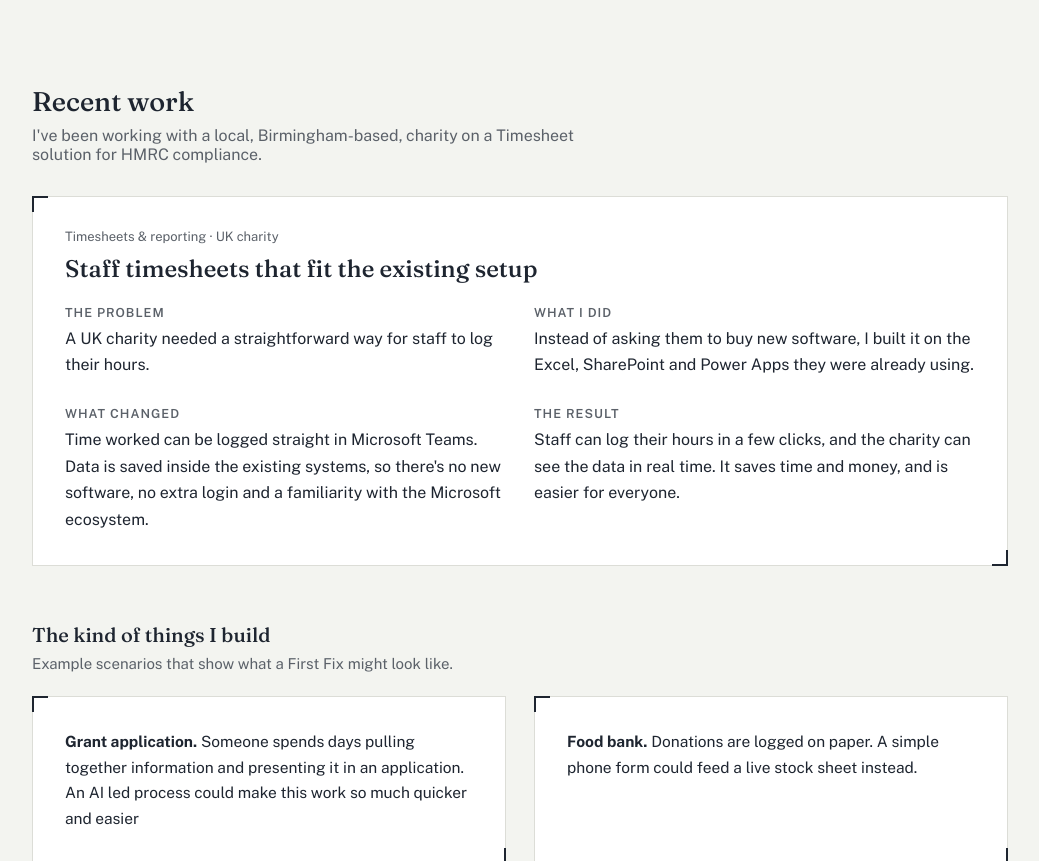
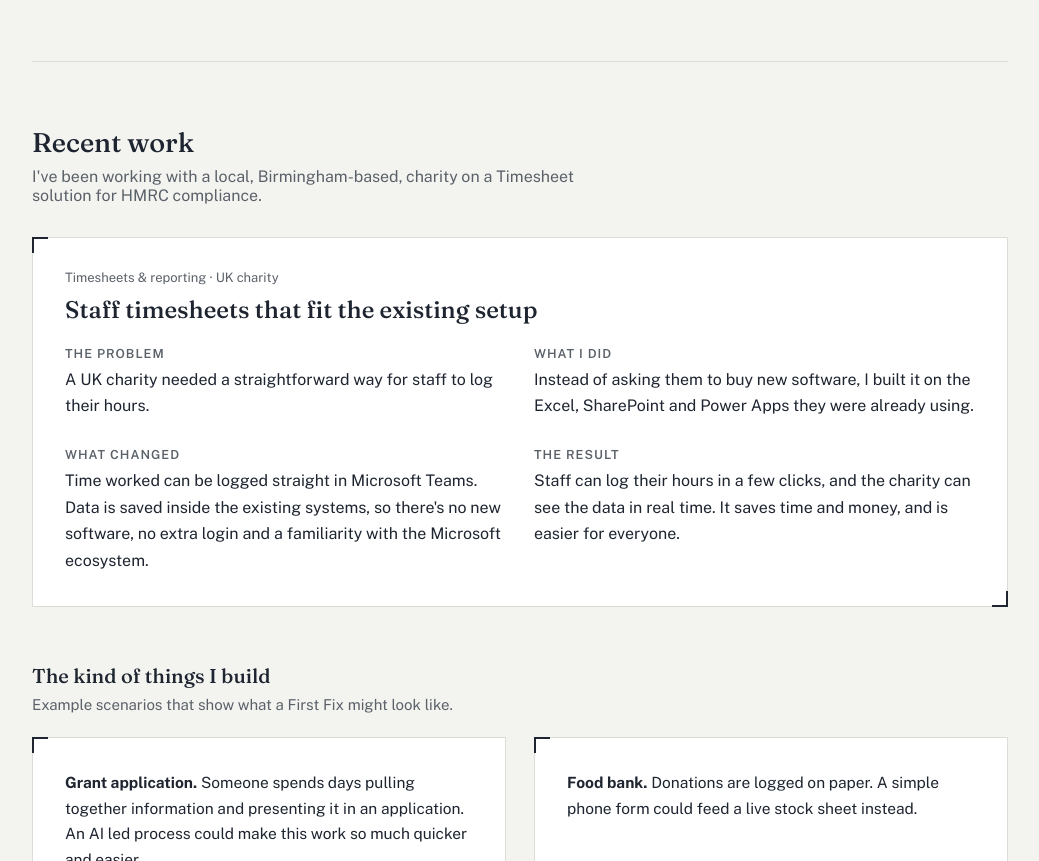
Before and after one commit to lalexgraham/alex-graham-site, a plain HTML site: page index.html in a window 1280 px wide. Shown: the part 1585-2446 px from the top of the page, without its empty margins (120-1159 px from the left). Drawn offline with nearby package versions, Linux system fonts and the light colour scheme.

Commit message:
added divider before recent work

```diff
--- a/index.html
+++ b/index.html
@@ -120,8 +120,10 @@
     </div>
   </section>
 
+  <div class="wrap"><div style="height:1px;background:var(--line);"></div></div>
+
   <!-- RECENT WORK -->
-  <section style="padding:24px 0 64px;">
+  <section style="padding:64px 0;">
     <div class="wrap">
       <h2 style="font-size:27px;margin-bottom:8px;">Recent work</h2>
       <p style="font-size:16px;color:var(--slate);max-width:60ch;margin-bottom:32px;">I've been working with a local, Birmingham-based, charity on a Timesheet solution for HMRC compliance.</p>
```
